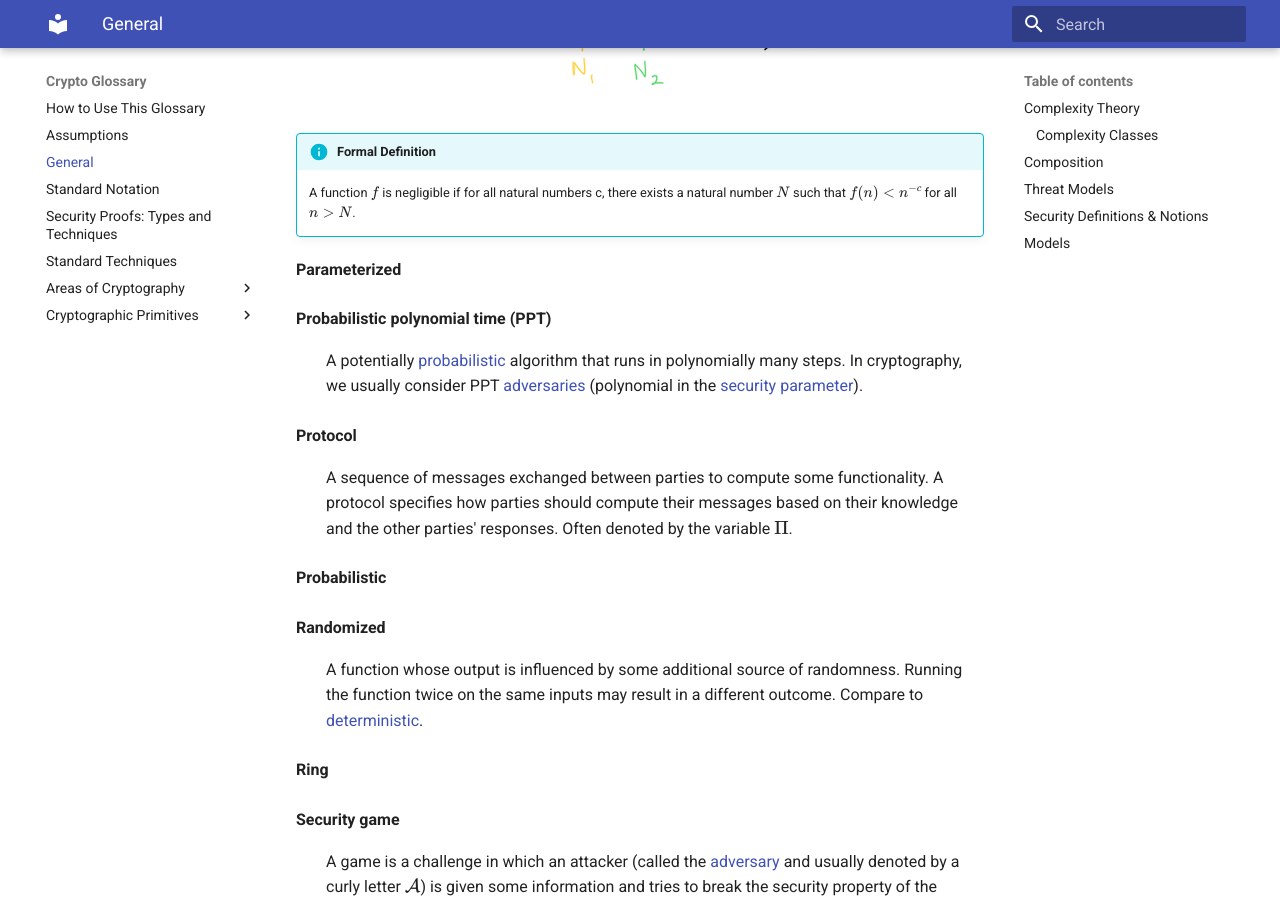
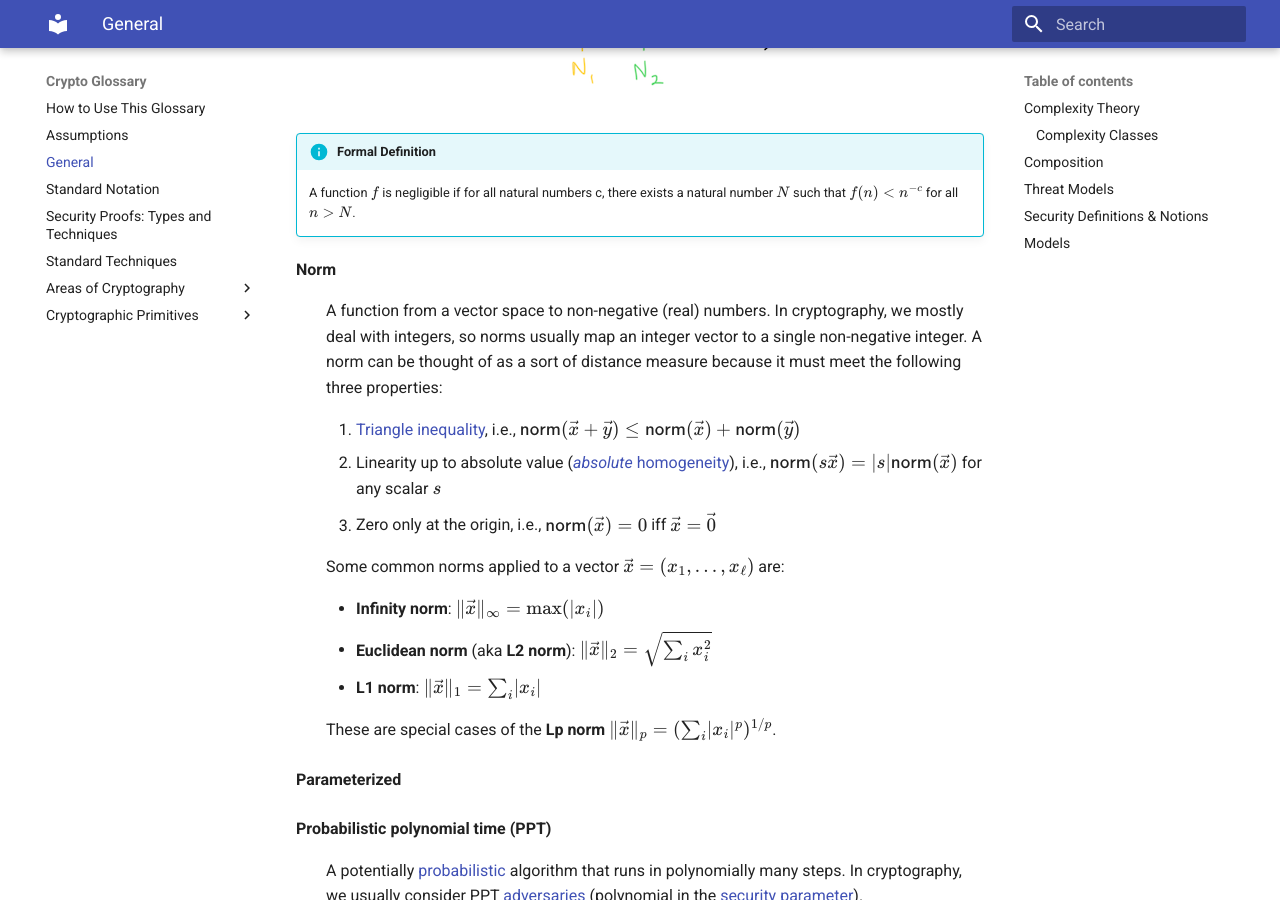
Before and after one commit to nglaeser/crypto-glossary, an MkDocs documentation site: the page built from docs/general.md, in a window 1280 px wide and 900 px high, scrolled down 4242 px. Built offline with MkDocs 1.6.1 and Material for MkDocs 9.7.7, drawn with Linux system fonts in a browser that asks for light colours.

Commit message:
add norm

```diff
--- a/docs/general.md
+++ b/docs/general.md
@@ -71,6 +71,22 @@
 ![The function f is upper bounded by n^{-1} and n^{-2} (and presumably all inverse polynomials) for large enough inputs.](assets/images/negligible.png)
 !!! info "Formal Definition"
     A function $f$ is negligible if for all natural numbers c, there exists a natural number $N$ such that $f(n) < n^{-c}$ for all $n > N$.
+
+**Norm** { #norm }
+: A function from a vector space to non-negative (real) numbers. In cryptography, we mostly deal with integers, so norms usually map an integer vector to a single non-negative integer. A norm can be thought of as a sort of distance measure because it must meet the following three properties:
+
+    1. [Triangle inequality](https://en.wikipedia.org/wiki/Triangle_inequality), i.e., $\mathsf{norm}(\vec{x} + \vec{y}) \leq \mathsf{norm}(\vec{x}) + \mathsf{norm}(\vec{y})$
+    2. Linearity up to absolute value ([*absolute* homogeneity](https://en.wikipedia.org/wiki/Homogeneous_function)), i.e., $\mathsf{norm}(s\vec{x}) = \lvert s \rvert \mathsf{norm}(\vec{x})$ for any scalar $s$
+    3. Zero only at the origin, i.e., $\mathsf{norm}(\vec{x}) = 0$ iff $\vec{x} = \vec{0}$
+
+    Some common norms applied to a vector $\vec{x} = (x_1, \dots, x_\ell)$ are:
+
+    - **Infinity norm**: $\lVert \vec{x} \rVert_\infty = \max(\lvert x_i \rvert)$
+    - **Euclidean norm** (aka **L2 norm**): $\lVert \vec{x} \rVert_2 = \sqrt{\sum_i x_i^2}$
+    - **L1 norm**: $\lVert \vec{x} \rVert_1 = \sum_i \lvert x_i \rvert$
+
+    These are special cases of the **Lp norm** $\lVert \vec{x} \rVert_p = (\sum_i \lvert x_i \rvert^p)^{1/p}$.
+
 
 **Parameterized**
 :
```
